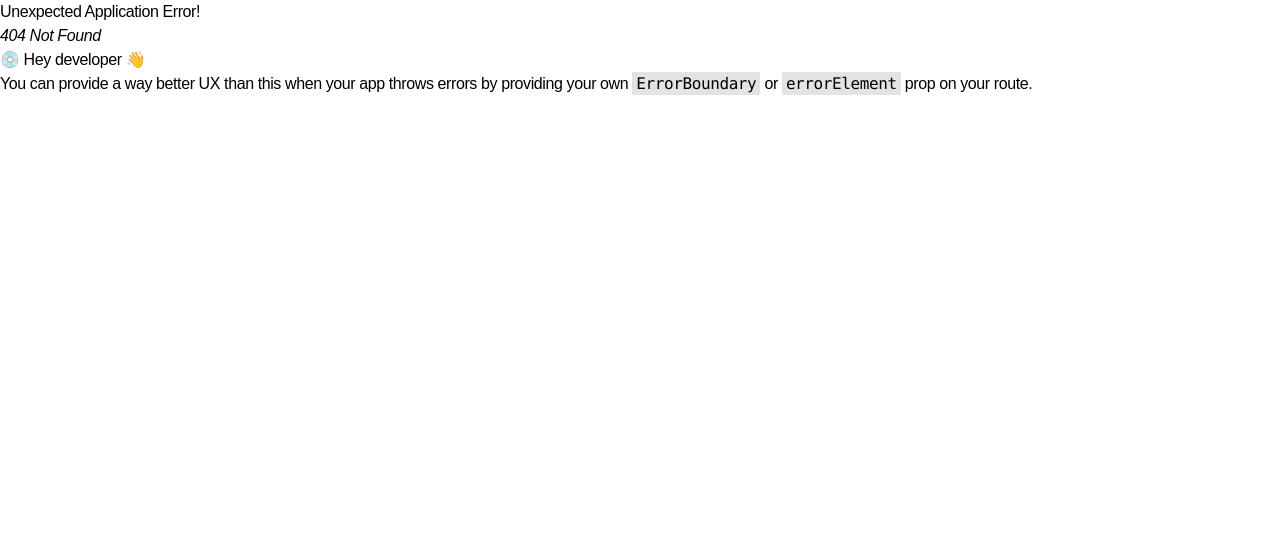
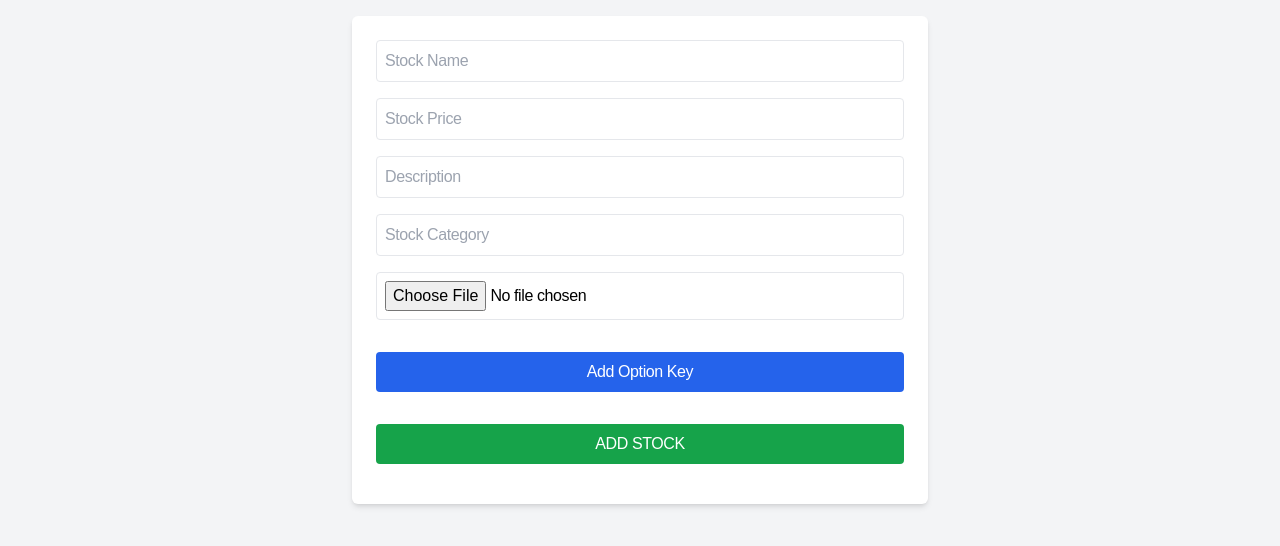
Before and after one commit to TableService-DD/DD-WebView, a React (Vite) app: page /manage/order in a window 1280 px wide. Before the commit this address had no page. Shown: the top 546 px of the page. Built offline with nearby package versions, Linux system fonts and the light colour scheme; sample sign-in values are in the browser's storage; a web font is replaced by a local one.

Commit message:
[change .git ignore]

```diff
--- a/src/main.tsx
+++ b/src/main.tsx
@@ -11,7 +11,7 @@ import OrderList from "./pages/OrderList.tsx";
 // import FakeOrder from "./pages/FakeOrder.tsx";
 import CartList from "./pages/CartList.tsx";
 import SignUpPage from "./pages/SignUpPage.tsx";
-// import TmpDetail from "./pages/TmpDetail.tsx";
+import TmpDetail from "./pages/TmpDetail.tsx";
 import PlayGround from "./pages/PlayGround.tsx";
 import { PrivateRoute } from "./hooks/PrivateRoute.tsx";
 
@@ -70,14 +70,14 @@ const router = createBrowserRouter([
           </PrivateRoute>
         ),
       },
-      // {
-      //   path: "manage/order",
-      //   element: (
-      //     <PrivateRoute>
-      //       <TmpDetail />
-      //     </PrivateRoute>
-      //   ),
-      // },
+      {
+        path: "manage/order",
+        element: (
+          <PrivateRoute>
+            <TmpDetail />
+          </PrivateRoute>
+        ),
+      },
       // {
       //   path: "fake/order",
       //   element: <FakeOrder />,
--- a/src/pages/TmpDetail.tsx
+++ b/src/pages/TmpDetail.tsx
@@ -1,140 +1,140 @@
-// import React, { useEffect, useState } from "react";
-// import Header from "../components/Header";
-// import { addStocks, getDetailStocks, STORE_CODE, TMPID } from "../api/stocks";
-// import { generateStockId } from "../util/uuid";
-// import { Stock } from "../util/types";
-// import { addStore, getStoreList } from "../api/store";
+import React, { useEffect, useState } from "react";
+import Header from "../components/Header";
+import { addStocks, getDetailStocks, STORE_CODE, TMPID } from "../api/stocks";
+import { generateStockId } from "../util/uuid";
+import { Stock } from "../util/types";
+import { addStore, getStoreList } from "../api/store";
 
-// function TmpDetail() {
-//   const [stockData, setStockData] = useState<Partial<Stock>>({
-//     store_code: STORE_CODE,
-//     stock_id: generateStockId(),
-//     stock_option: {},
-//     stock_images: [],
-//   });
+function TmpDetail() {
+  const [stockData, setStockData] = useState<Partial<Stock>>({
+    store_code: STORE_CODE,
+    stock_id: generateStockId(),
+    stock_option: {},
+    stock_images: [],
+  });
 
-//   const [optionKeys, setOptionKeys] = useState<string[]>([]);
-//   const [selectedImage, setSelectedImage] = useState<File | null>(null);
+  const [optionKeys, setOptionKeys] = useState<string[]>([]);
+  const [selectedImage, setSelectedImage] = useState<File | null>(null);
 
-//   const handleInputChange = (e: React.ChangeEvent<HTMLInputElement>) => {
-//     const { name, value } = e.target;
-//     setStockData((prev) => ({ ...prev, [name]: value }));
-//   };
+  const handleInputChange = (e: React.ChangeEvent<HTMLInputElement>) => {
+    const { name, value } = e.target;
+    setStockData((prev) => ({ ...prev, [name]: value }));
+  };
 
-//   const handleImageChange = (e: React.ChangeEvent<HTMLInputElement>) => {
-//     if (e.target.files && e.target.files.length > 0) {
-//       setSelectedImage(e.target.files[0]);
-//     }
-//   };
+  const handleImageChange = (e: React.ChangeEvent<HTMLInputElement>) => {
+    if (e.target.files && e.target.files.length > 0) {
+      setSelectedImage(e.target.files[0]);
+    }
+  };
 
-//   const handleOptionChange = (key: string) => {
-//     setStockData((prev) => ({
-//       ...prev,
-//       stock_option: {
-//         ...prev.stock_option,
-//         [key]: 0,
-//       },
-//     }));
-//   };
+  const handleOptionChange = (key: string) => {
+    setStockData((prev) => ({
+      ...prev,
+      stock_option: {
+        ...prev.stock_option,
+        [key]: 0,
+      },
+    }));
+  };
 
-//   const handleAddOptionKey = () => {
-//     setOptionKeys((prev) => [...prev, ""]);
-//   };
+  const handleAddOptionKey = () => {
+    setOptionKeys((prev) => [...prev, ""]);
+  };
 
-//   const handleOptionKeyChange = (index: number, value: string) => {
-//     const newOptionKeys = [...optionKeys];
-//     newOptionKeys[index] = value;
-//     setOptionKeys(newOptionKeys);
-//     handleOptionChange(value);
-//   };
+  const handleOptionKeyChange = (index: number, value: string) => {
+    const newOptionKeys = [...optionKeys];
+    newOptionKeys[index] = value;
+    setOptionKeys(newOptionKeys);
+    handleOptionChange(value);
+  };
 
-//   const handleSubmit = async () => {
-//     if (stockData) {
-//       const formData = new FormData();
-//       Object.keys(stockData).forEach((key) => {
-//         const value = stockData[key as keyof Stock];
-//         if (key === "stock_option" && value) {
-//           formData.append(key, JSON.stringify(value));
-//         } else if (key !== "stock_images" && value) {
-//           formData.append(key, value.toString());
-//         }
-//       });
+  const handleSubmit = async () => {
+    if (stockData) {
+      const formData = new FormData();
+      Object.keys(stockData).forEach((key) => {
+        const value = stockData[key as keyof Stock];
+        if (key === "stock_option" && value) {
+          formData.append(key, JSON.stringify(value));
+        } else if (key !== "stock_images" && value) {
+          formData.append(key, value.toString());
+        }
+      });
 
-//       if (selectedImage) {
-//         formData.append("stock_images", selectedImage);
-//       }
+      if (selectedImage) {
+        formData.append("stock_images", selectedImage);
+      }
 
-//       const success = await addStocks(formData);
-//       if (success) {
-//         alert("Stock added");
-//       } else {
-//         alert("Error adding stock!");
-//         console.log(formData);
-//       }
-//     }
-//   };
+      const success = await addStocks(formData);
+      if (success) {
+        alert("Stock added");
+      } else {
+        alert("Error adding stock!");
+        console.log(formData);
+      }
+    }
+  };
 
-//   return (
-//     <section className="p-4 bg-gray-100 min-h-screen">
-//       <div className="form-container max-w-xl mx-auto bg-white p-6 shadow-md rounded-md">
-//         <input
-//           type="text"
-//           name="stock_name"
-//           placeholder="Stock Name"
-//           onChange={handleInputChange}
-//           className="p-2 w-full border mb-4 rounded"
-//         />
-//         <input
-//           type="text"
-//           name="stock_price"
-//           placeholder="Stock Price"
-//           onChange={handleInputChange}
-//           className="p-2 w-full border mb-4 rounded"
-//         />
-//         <input
-//           type="text"
-//           name="stock_description"
-//           placeholder="Description"
-//           onChange={handleInputChange}
-//           className="p-2 w-full border mb-4 rounded"
-//         />
-//         <input
-//           type="text"
-//           name="stock_category"
-//           placeholder="Stock Category"
-//           onChange={handleInputChange}
-//           className="p-2 w-full border mb-4 rounded"
-//         />
-//         {optionKeys.map((key, index) => (
-//           <input
-//             key={index}
-//             type="text"
-//             value={key}
-//             placeholder="Option Key"
-//             onChange={(e) => handleOptionKeyChange(index, e.target.value)}
-//             className="p-2 w-full border mb-4 rounded"
-//           />
-//         ))}
-//         <input
-//           type="file"
-//           onChange={handleImageChange}
-//           className="p-2 w-full border mb-4 rounded"
-//         />
-//         <button
-//           className="w-full p-2 bg-blue-600 my-4 text-center text-white hover:bg-blue-700 rounded"
-//           onClick={handleAddOptionKey}
-//         >
-//           Add Option Key
-//         </button>
-//         <button
-//           className="w-full p-2 bg-green-600 my-4 text-center text-white hover:bg-green-700 rounded"
-//           onClick={handleSubmit}
-//         >
-//           ADD STOCK
-//         </button>
-//       </div>
-//     </section>
-//   );
-// }
+  return (
+    <section className="p-4 bg-gray-100 min-h-screen">
+      <div className="form-container max-w-xl mx-auto bg-white p-6 shadow-md rounded-md">
+        <input
+          type="text"
+          name="stock_name"
+          placeholder="Stock Name"
+          onChange={handleInputChange}
+          className="p-2 w-full border mb-4 rounded"
+        />
+        <input
+          type="text"
+          name="stock_price"
+          placeholder="Stock Price"
+          onChange={handleInputChange}
+          className="p-2 w-full border mb-4 rounded"
+        />
+        <input
+          type="text"
+          name="stock_description"
+          placeholder="Description"
+          onChange={handleInputChange}
+          className="p-2 w-full border mb-4 rounded"
+        />
+        <input
+          type="text"
+          name="stock_category"
+          placeholder="Stock Category"
+          onChange={handleInputChange}
+          className="p-2 w-full border mb-4 rounded"
+        />
+        {optionKeys.map((key, index) => (
+          <input
+            key={index}
+            type="text"
+            value={key}
+            placeholder="Option Key"
+            onChange={(e) => handleOptionKeyChange(index, e.target.value)}
+            className="p-2 w-full border mb-4 rounded"
+          />
+        ))}
+        <input
+          type="file"
+          onChange={handleImageChange}
+          className="p-2 w-full border mb-4 rounded"
+        />
+        <button
+          className="w-full p-2 bg-blue-600 my-4 text-center text-white hover:bg-blue-700 rounded"
+          onClick={handleAddOptionKey}
+        >
+          Add Option Key
+        </button>
+        <button
+          className="w-full p-2 bg-green-600 my-4 text-center text-white hover:bg-green-700 rounded"
+          onClick={handleSubmit}
+        >
+          ADD STOCK
+        </button>
+      </div>
+    </section>
+  );
+}
 
-// export default TmpDetail;
+export default TmpDetail;
```
Also changed, not shown: 1 other file (tests, documents, lock files or other folders).
